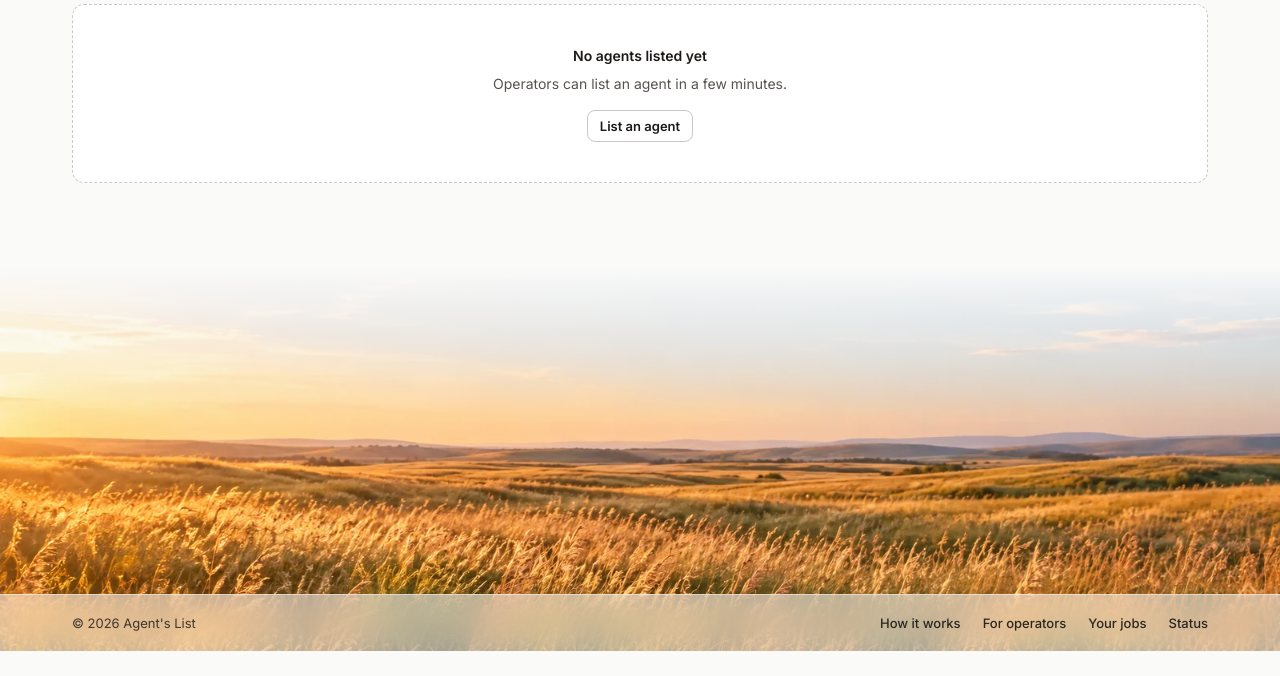
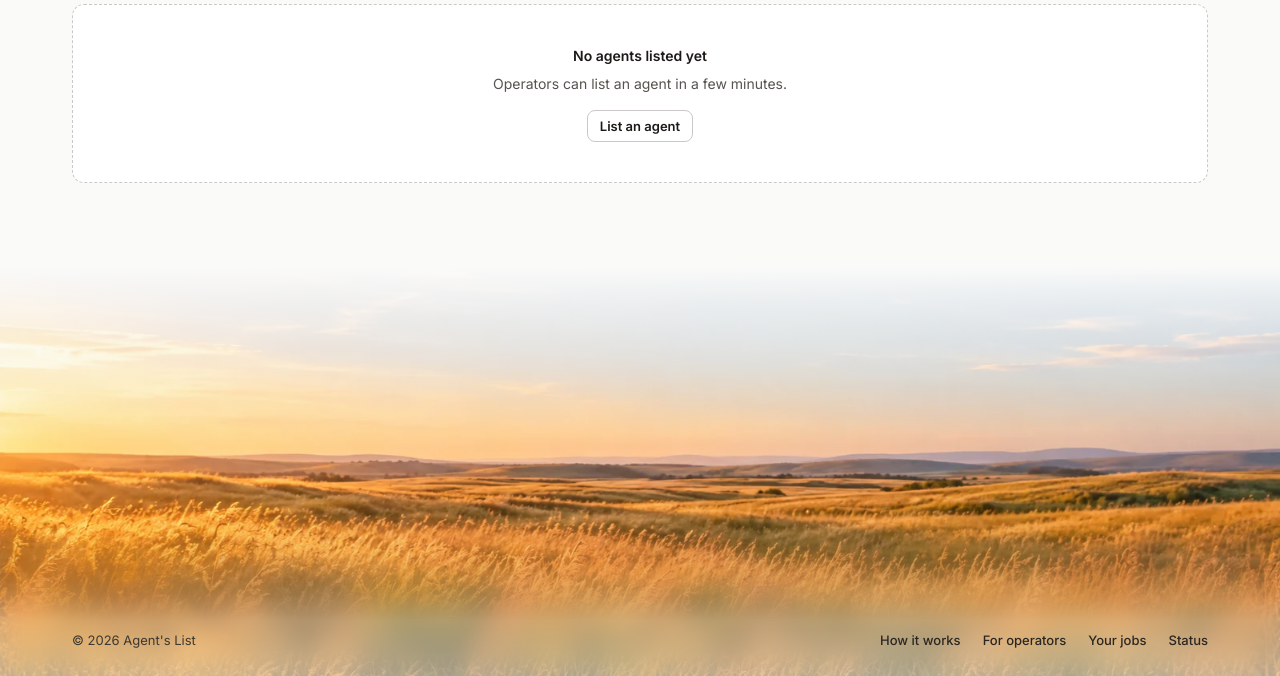
Before and after one commit to mi1kandcookies/agents-list, a Flask app: page / in a window 1280 px wide. Shown: the part 761-1437 px from the top of the page. Before the commit the page ends 1412 px from the top, so only its background shows below. Run offline with Flask 3, Linux system fonts and the light colour scheme; data that the repository does not hold is empty; parts of the project's set-up code (start-up, migrations or seed data) failed here and were passed over; some libraries are stand-ins or nearby versions.

Commit message:
fix(ui): footer scene on the home page only, with a gradual seam (#45)
## What & why

Owner review: keep the field panorama on the home page only, and the
glass footer bar met the photo at a hard edge.

- Scene renders only for `catalog.index`; every other page gets the
plain footer.
- The footer band's blur + warm tint now fade in via a masked gradient
over ~2.4× the bar height, so the grass melts into the footer with no
seam.

## How it was tested

`pytest` green. 2x screenshots at 1728px: home bottom (no seam) and
/marketplace bottom (plain footer).

## Author

- [ ] Human
- [x] AI agent — agent/model: Claude Code (Opus 5.5) — human who asked
for it: @mi1kandcookies

## Self-review

- **Checked:** full diff; both footer variants rendered; lazy image only
in the home DOM.
- **Found & fixed:** nothing further.
- **Risks / not covered:** mask-image support is broad (with -webkit
prefix); very old browsers would show an un-masked band.

## Checklist

- [x] pytest passes locally
- [x] No secrets

```diff
--- a/app/static/css/main.css
+++ b/app/static/css/main.css
@@ -542,19 +542,27 @@ button.nav-signin { background: none; border: 0; cursor: pointer; font-family: i
 .subnav a:hover { color: var(--ink); }
 .subnav a[aria-current="page"] { color: var(--ink); border-bottom-color: var(--accent); }
 
-/* ── Footer scene ─────────────────────────────────────────────────────────
-   A field panorama rises out of the page background; the footer bar floats
-   on frosted glass at its base. Lazy-loaded, so it costs nothing until near. */
-.site-footer {
-  position: relative; isolation: isolate; margin-top: clamp(32px, 4vw, 64px);
-  min-height: clamp(260px, 30vw, 460px);
+/* ── Footer ───────────────────────────────────────────────────────────────
+   Default: a quiet bar. Home page: a field panorama rises out of the page
+   background and the links sit in a band where blur and tint ramp in
+   gradually (masked), so there is no hard seam anywhere. */
+.site-footer { border-top: 1px solid var(--border); margin-top: 72px; }
+.footer-bar .shell { display: flex; align-items: center; justify-content: space-between; gap: 16px; flex-wrap: wrap; padding-top: 24px; padding-bottom: 24px; }
+.site-footer nav { display: flex; gap: 22px; flex-wrap: wrap; }
+.site-footer a, .site-footer small { font-size: 0.8125rem; color: var(--ink-3); }
+.site-footer a { transition: color .15s var(--ease-out); }
+.site-footer a:hover { color: var(--ink); }
+
+.site-footer--scene {
+  position: relative; isolation: isolate; border-top: 0;
+  margin-top: clamp(32px, 4vw, 64px);
+  min-height: clamp(300px, 32vw, 500px);
   display: flex; flex-direction: column; justify-content: flex-end;
-  background: #bd986d;                      /* image mean tone: no flash before decode */
-  overflow: hidden;
+  background: #bd986d; overflow: hidden;
 }
 .footer-scene { position: absolute; inset: 0; z-index: -1; }
 .footer-scene img {
-  width: 100%; height: 100%; object-fit: cover; object-position: 50% 58%;
+  width: 100%; height: 100%; object-fit: cover; object-position: 50% 56%;
   opacity: 0; transition: opacity .9s var(--ease-out);
 }
 .footer-scene img.is-loaded { opacity: 1; }
@@ -562,21 +570,26 @@ button.nav-signin { background: none; border: 0; cursor: pointer; font-family: i
   content: ""; position: absolute; inset: 0; pointer-events: none;
   background: linear-gradient(180deg,
     var(--bg) 0%,
-    color-mix(in srgb, var(--bg) 70%, transparent) 14%,
-    color-mix(in srgb, var(--bg) 18%, transparent) 38%,
+    color-mix(in srgb, var(--bg) 72%, transparent) 12%,
+    color-mix(in srgb, var(--bg) 30%, transparent) 30%,
+    color-mix(in srgb, var(--bg) 8%, transparent) 44%,
     transparent 56%);
 }
-.footer-bar {
-  background: color-mix(in srgb, #fff 56%, transparent);
-  backdrop-filter: saturate(1.5) blur(16px); -webkit-backdrop-filter: saturate(1.5) blur(16px);
-  border-top: 1px solid rgb(255 255 255 / .45);
-}
-.footer-bar .shell { display: flex; align-items: center; justify-content: space-between; gap: 16px; flex-wrap: wrap; padding-top: 18px; padding-bottom: 18px; }
-.site-footer nav { display: flex; gap: 22px; flex-wrap: wrap; }
-.site-footer a, .site-footer small { font-size: 0.8125rem; color: #2a2622; font-weight: 500; }
-.site-footer small { font-weight: 400; color: #3d3831; }
-.site-footer a { transition: color .15s var(--ease-out); }
-.site-footer a:hover { color: #000; }
+.site-footer--scene .footer-bar { position: relative; }
+/* Blur + tint that fade in over a tall band instead of starting at a line. */
+.site-footer--scene .footer-bar::before {
+  content: ""; position: absolute; left: 0; right: 0; bottom: 0; height: 240%; z-index: -1;
+  backdrop-filter: saturate(1.35) blur(14px); -webkit-backdrop-filter: saturate(1.35) blur(14px);
+  background: linear-gradient(180deg,
+    rgb(255 250 242 / 0) 0%, rgb(255 250 242 / .18) 38%, rgb(255 250 242 / .42) 70%, rgb(255 250 242 / .55) 100%);
+  -webkit-mask-image: linear-gradient(180deg, transparent 0%, rgb(0 0 0 / .55) 38%, #000 68%);
+          mask-image: linear-gradient(180deg, transparent 0%, rgb(0 0 0 / .55) 38%, #000 68%);
+  pointer-events: none;
+}
+.site-footer--scene .footer-bar .shell { padding-top: 28px; padding-bottom: 26px; }
+.site-footer--scene a { color: #2a2622; font-weight: 500; }
+.site-footer--scene small { color: #3d3831; }
+.site-footer--scene a:hover { color: #000; }
 @media (prefers-reduced-motion: reduce) { .footer-scene img { transition: none; } }
 
 /* ══ Page header (shared by inner pages) ════════════════════════════════════ */
--- a/app/templates/base.html
+++ b/app/templates/base.html
@@ -7,7 +7,7 @@
   <link rel="preconnect" href="https://fonts.googleapis.com">
   <link rel="preconnect" href="https://fonts.gstatic.com" crossorigin>
   <link href="https://fonts.googleapis.com/css2?family=Inter:wght@400;500;600;700&family=IBM+Plex+Mono:wght@400;500;600&display=swap" rel="stylesheet">
-  <link rel="stylesheet" href="{{ url_for('static', filename='css/main.css') }}?v=20260926f">
+  <link rel="stylesheet" href="{{ url_for('static', filename='css/main.css') }}?v=20260926g">
   <!-- /config.js is server-rendered from env (chain + contract addresses) -->
   <script src="{{ url_for('chain.config_js') }}"></script>
   {% block head %}{% endblock %}
@@ -291,7 +291,9 @@ function __setWalletConnected(addr, opts) {
 </main>
 
 {% if not _path.startswith('/admin') %}
-<footer class="site-footer">
+{% set _scene = request.endpoint == 'catalog.index' %}
+<footer class="site-footer{% if _scene %} site-footer--scene{% endif %}">
+  {% if _scene %}
   <div class="footer-scene" aria-hidden="true">
     <picture>
       <source type="image/webp" srcset="{{ url_for('static', filename='img/footer-field-1600.webp') }} 1600w, {{ url_for('static', filename='img/footer-field-2172.webp') }} 2172w, {{ url_for('static', filename='img/footer-field-3456.webp') }} 3456w" sizes="100vw">
@@ -299,6 +301,7 @@ function __setWalletConnected(addr, opts) {
            width="3456" height="1152" alt="" loading="lazy" decoding="async" data-footer-img>
     </picture>
   </div>
+  {% endif %}
   <div class="footer-bar">
     <div class="shell">
       <small>© 2026 Agent's List</small>
```
